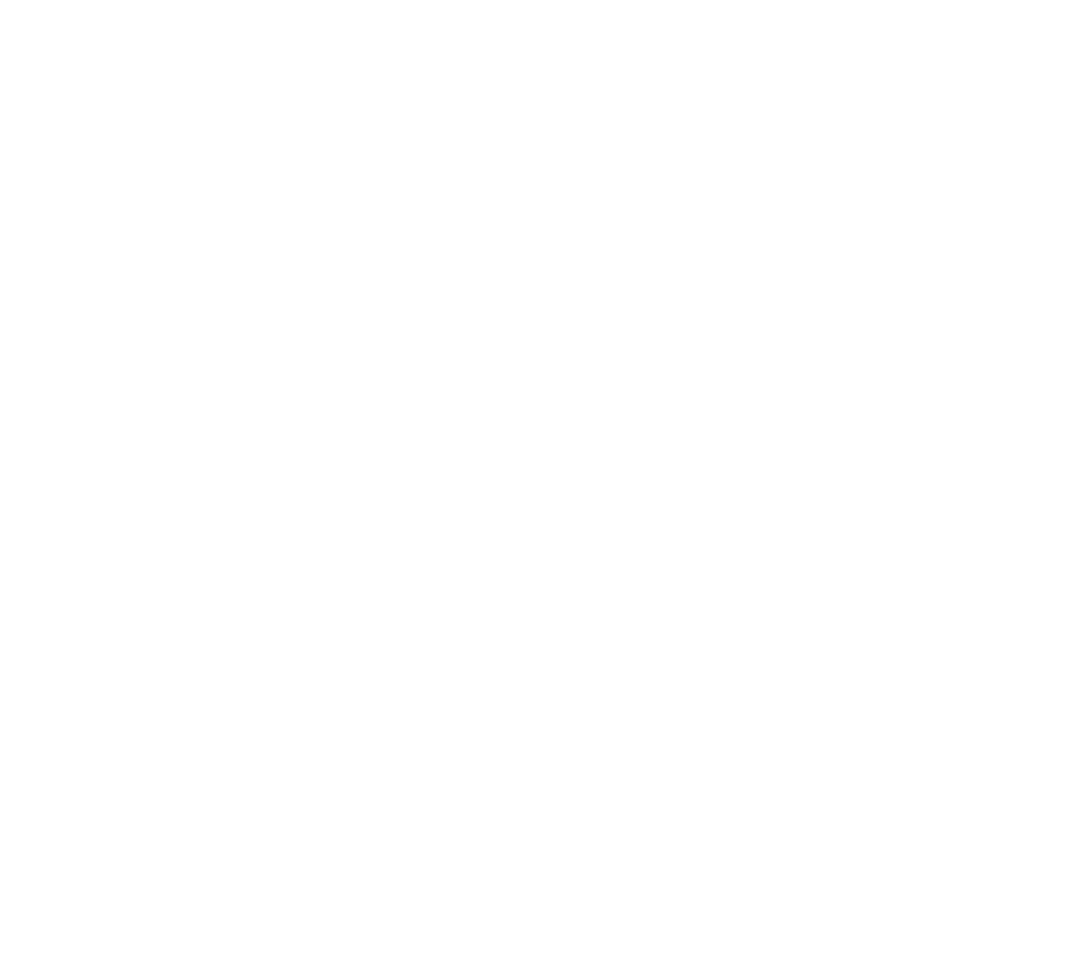
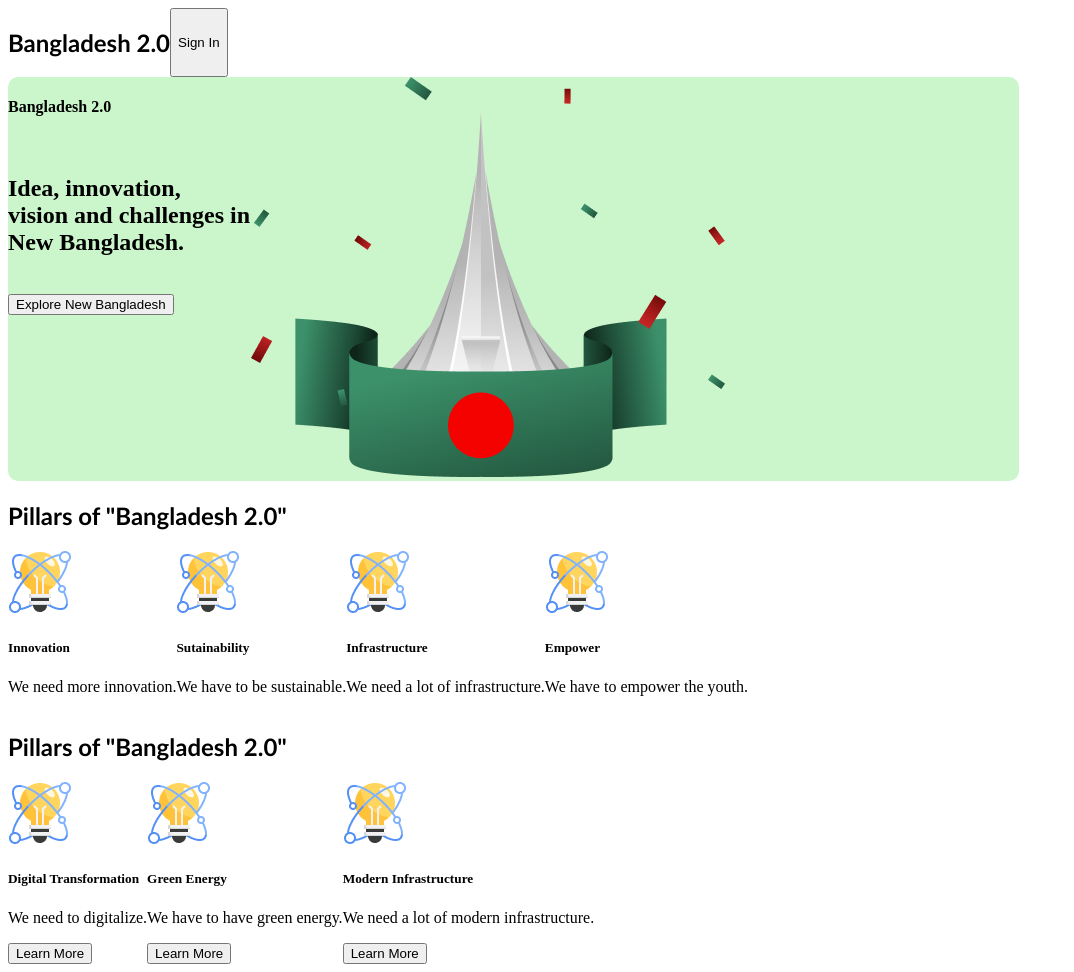
Before and after one commit to nur371905/assignment-1, a plain HTML site: page index.html in a window 1280 px wide. Shown: the whole page, without its empty margins (0-1074 px from the left). Before the commit the page ends 800 px from the top, so only its background shows below. Drawn offline with Linux system fonts and the light colour scheme.

Commit message:
added 2 new sections

```diff
--- a/index.html
+++ b/index.html
@@ -7,6 +7,70 @@
     <link rel="stylesheet" href="styles/styles.css">
 </head>
 <body>
+    <nav>
+        <h2>Bangladesh 2.0</h2>
+        <button>Sign In</button>
+    </nav>
+    <section class="hero-sec">
+        <div>
+            <h4>Bangladesh 2.0</h4>
+            <br>
+            <h1>Idea, innovation,<br>vision and challenges in <br>New Bangladesh.</h1>
+            <br>
+            <button>Explore New Bangladesh</button>
+        </div>
+        <div>
+            <img src="assets/hero.png" alt="">
+        </div>
+    </section>
+    <div>
+        <h2>Pillars of "Bangladesh 2.0"</h2>
+    </div>
+    <section class="pillars">
+        <div>
+            <div><img src="assets/card-icon.png" alt=""></div>
+            <div><h5>Innovation</h5></div>
+            <div><p>We need more innovation.</p></div>
+        </div>
+        <div>
+            <div><img src="assets/card-icon.png" alt=""></div>
+            <div><h5>Sutainability</h5></div>
+            <div><p>We have to be sustainable.</p></div>
+        </div>
+        <div>
+            <div><img src="assets/card-icon.png" alt=""></div>
+            <div><h5>Infrastructure</h5></div>
+            <div><p>We need a lot of infrastructure.</p></div>
+        </div>
+        <div>
+            <div><img src="assets/card-icon.png" alt=""></div>
+            <div><h5>Empower</h5></div>
+            <div><p>We have to empower the youth.</p></div>
+        </div>
+    </section>
+    <div>
+        <h2>Pillars of "Bangladesh 2.0"</h2>
+    </div>
+    <section class="vision">
+        <div>
+            <div><img src="assets/card-icon.png" alt=""></div>
+            <div><h5>Digital Transformation</h5></div>
+            <div><p>We need to digitalize.</p></div>
+            <div><button>Learn More</button></div>
+        </div>
+        <div>
+            <div><img src="assets/card-icon.png" alt=""></div>
+            <div><h5>Green Energy</h5></div>
+            <div><p>We have to have green energy.</p></div>
+            <div><button>Learn More</button></div>
+        </div>
+        <div>
+            <div><img src="assets/card-icon.png" alt=""></div>
+            <div><h5>Modern Infrastructure</h5></div>
+            <div><p>We need a lot of modern infrastructure.</p></div>
+            <div><button>Learn More</button></div>
+        </div>
+    </section>
 
 </body>
 </html>
--- a/styles/styles.css
+++ b/styles/styles.css
@@ -0,0 +1,23 @@
+h2{
+    font-family: 'Gill Sans', 'Gill Sans MT', Calibri, 'Trebuchet MS', sans-serif;
+}
+
+nav{
+    display: flex;
+    text-align: end;
+}
+
+.hero-sec{
+    display: flex;
+    background-color: rgba(172, 240, 172, 0.623);
+    border-radius: 10px;
+    width: 80%;
+}
+
+.pillars{
+    display: flex;
+}
+
+.vision{
+    display: flex;
+}
```
